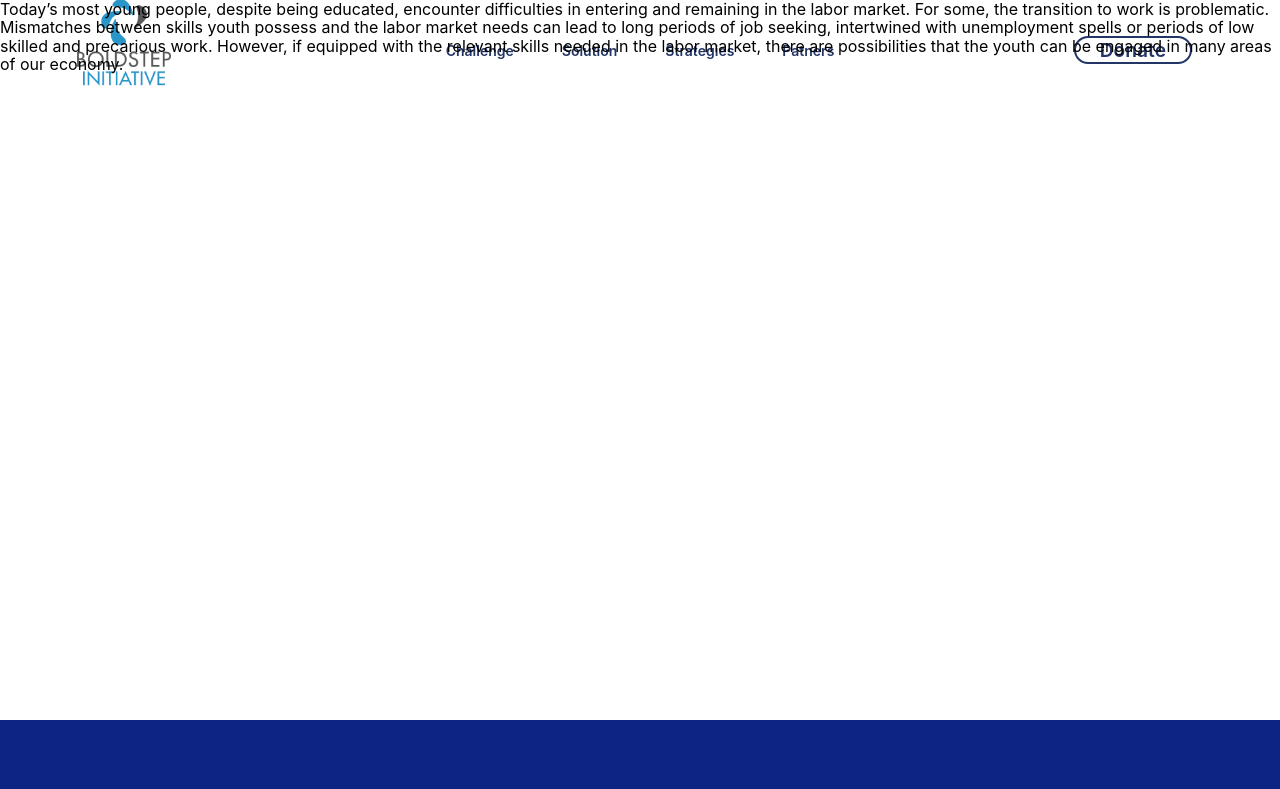
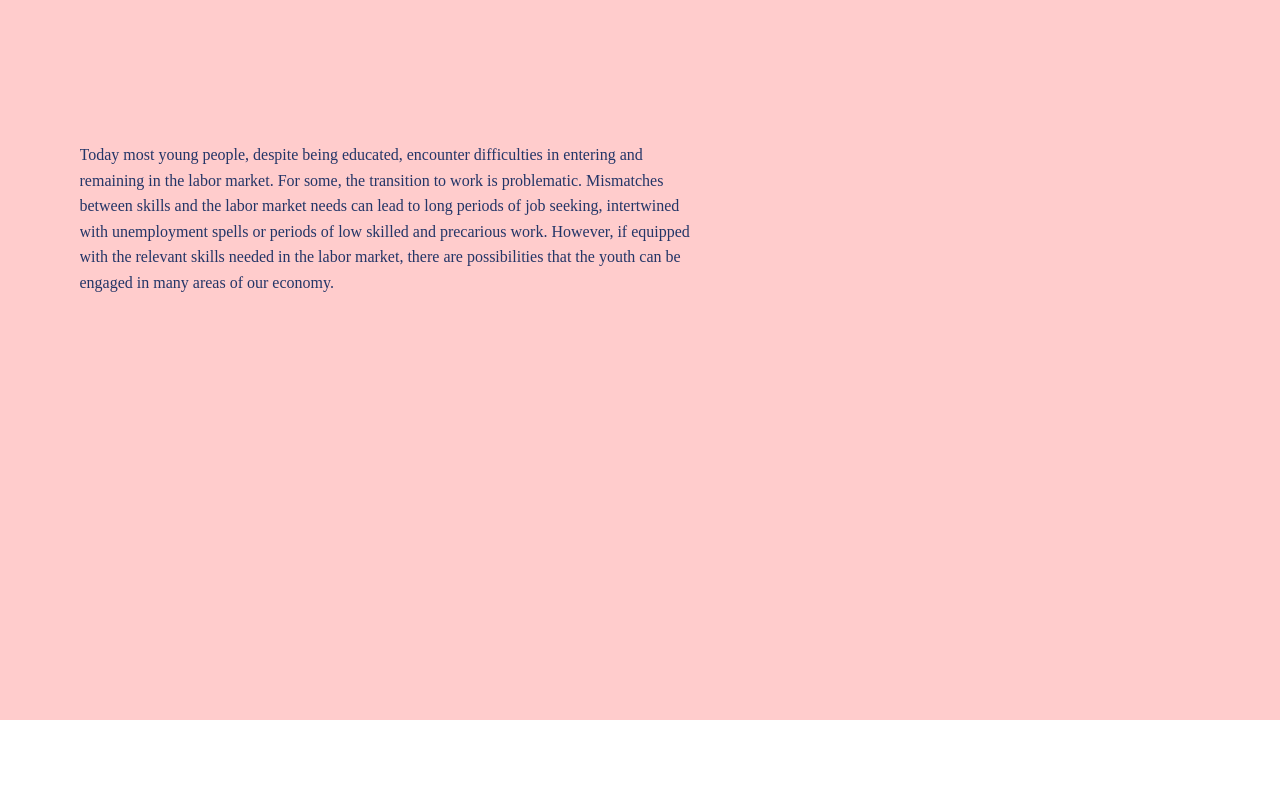
Before and after one commit to jbuyu/live-ngo, a Next.js app: page /challenge in a window 1280 px wide. Shown: the top 789 px of the page. Built offline with nearby package versions, Linux system fonts and the light colour scheme.

Commit message:
made changes to text

```diff
--- a/components/Banner.js
+++ b/components/Banner.js
@@ -6,7 +6,6 @@ import Play from "../public/play.svg";
 export default function Banner() {
   return (
     <section className="banner" id="banner">
-      {/* <div id="bannerBgAddition" className="banner-addition-bg"></div> */}
       <div id="bannerBg" className="banner-bg"></div>
       <div className="container">
         <div className="row">
--- a/components/Layout.js
+++ b/components/Layout.js
@@ -8,7 +8,7 @@ class Layout extends Component {
       <div className="layout">
         <Header />
         {children}
-        <Footer />
+        {/* <Footer /> */}
       </div>
     );
   }
--- a/pages/challenge.js
+++ b/pages/challenge.js
@@ -1,14 +1,34 @@
 export default function Challenge() {
   return (
-    <div className="challenge">
-      Today’s most young people, despite being educated, encounter difficulties
-      in entering and remaining in the labor market. For some, the transition to
-      work is problematic. Mismatches between skills youth possess and the labor
-      market needs can lead to long periods of job seeking, intertwined with
-      unemployment spells or periods of low skilled and precarious work.
-      However, if equipped with the relevant skills needed in the labor market,
-      there are possibilities that the youth can be engaged in many areas of our
-      economy.
-    </div>
+    <section className="challenge" id="challenge">
+      {/* <div id="bannerBgAddition" className="banner-addition-bg"></div> */}
+      <div id="challengeBg" className="challenge-bg"></div>
+      <div className="container">
+        <div className="row">
+          <div className="challenge-inner" id="challengeInner">
+            <div className="content">
+              <div className="content-inner">
+                <h1>
+                  <div className="challenge">
+                    <p>
+                      Today most young people, despite being educated, encounter
+                      difficulties in entering and remaining in the labor
+                      market. For some, the transition to work is problematic.
+                      Mismatches between skills and the labor market needs can
+                      lead to long periods of job seeking, intertwined with
+                      unemployment spells or periods of low skilled and
+                      precarious work. However, if equipped with the relevant
+                      skills needed in the labor market, there are possibilities
+                      that the youth can be engaged in many areas of our
+                      economy.
+                    </p>
+                  </div>
+                </h1>
+              </div>
+            </div>
+          </div>
+        </div>
+      </div>
+    </section>
   );
 }
--- a/styles/challenge.scss
+++ b/styles/challenge.scss
@@ -1,9 +1,71 @@
 .challenge {
-  height: 90vh;
+  height: 80vh;
   position: relative;
   // margin-top: 100px;
   z-index: 10;
   @media (max-width: $widescreen) {
     height: 90vh;
   }
+  .challenge-bg {
+    background: $lPink;
+    position: absolute;
+    left: 0;
+    right: 0;
+    top: 0;
+    bottom: 0;
+    height: 100%;
+  }
+  .challenge-inner {
+    width: 100%;
+    height: 80vh;
+    display: flex;
+    position: relative;
+    @media (max-width: $widescreen) {
+      height: 90vh;
+    }
+    .content {
+      width: 60%;
+      height: 100%;
+      display: flex;
+      align-items: center;
+      .content-inner {
+        h1 {
+          font-family: "Playfair Display";
+          color: $blue;
+          // font-size: 3.4rem;
+          // line-height: 1rem;
+          margin: 32px 0 0;
+          width: 620px;
+          @media (max-width: $widescreen) {
+            // font-size: 3.1rem;
+            line-height: 1rem;
+          }
+          .challenge {
+            overflow: hidden;
+            height: 500px;
+            position: relative;
+            span {
+              position: absolute;
+            }
+            p {
+              font-size: 1rem;
+              line-height: 1.6rem;
+              font-weight: 300;
+            }
+          }
+        }
+        // p {
+        //   font-size: 1rem;
+        //   line-height: 1.6rem;
+        //   font-weight: 300;
+        //   color: $blue;
+        //   width: 520px;
+        //   margin: 32px 0 80px;
+        //   @media (max-width: $widescreen) {
+        //     margin: 16px 0 60px;
+        //   }
+        // }
+      }
+    }
+  }
 }
```
